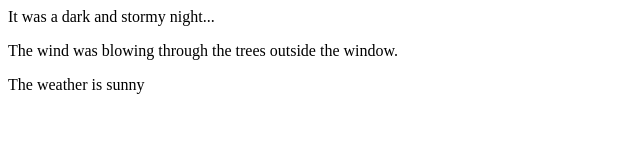
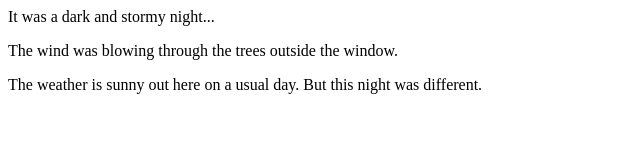
Before and after one commit to vineela517/fireside-story, a plain HTML site: page index.html in a window 1280 px wide. Shown: the whole page, without its empty margins (0-640 px from the left). Drawn offline with Linux system fonts and the light colour scheme.

```diff
--- a/index.html
+++ b/index.html
@@ -2,6 +2,6 @@
   <body>
     <p>It was a dark and stormy night...</p>
     <p>The wind was blowing through the trees outside the window.</p>
-	<p>The weather is sunny</p>
+	<p>The weather is sunny out here on a usual day. But this night was different.</p>
   </body>
 </html>
```
